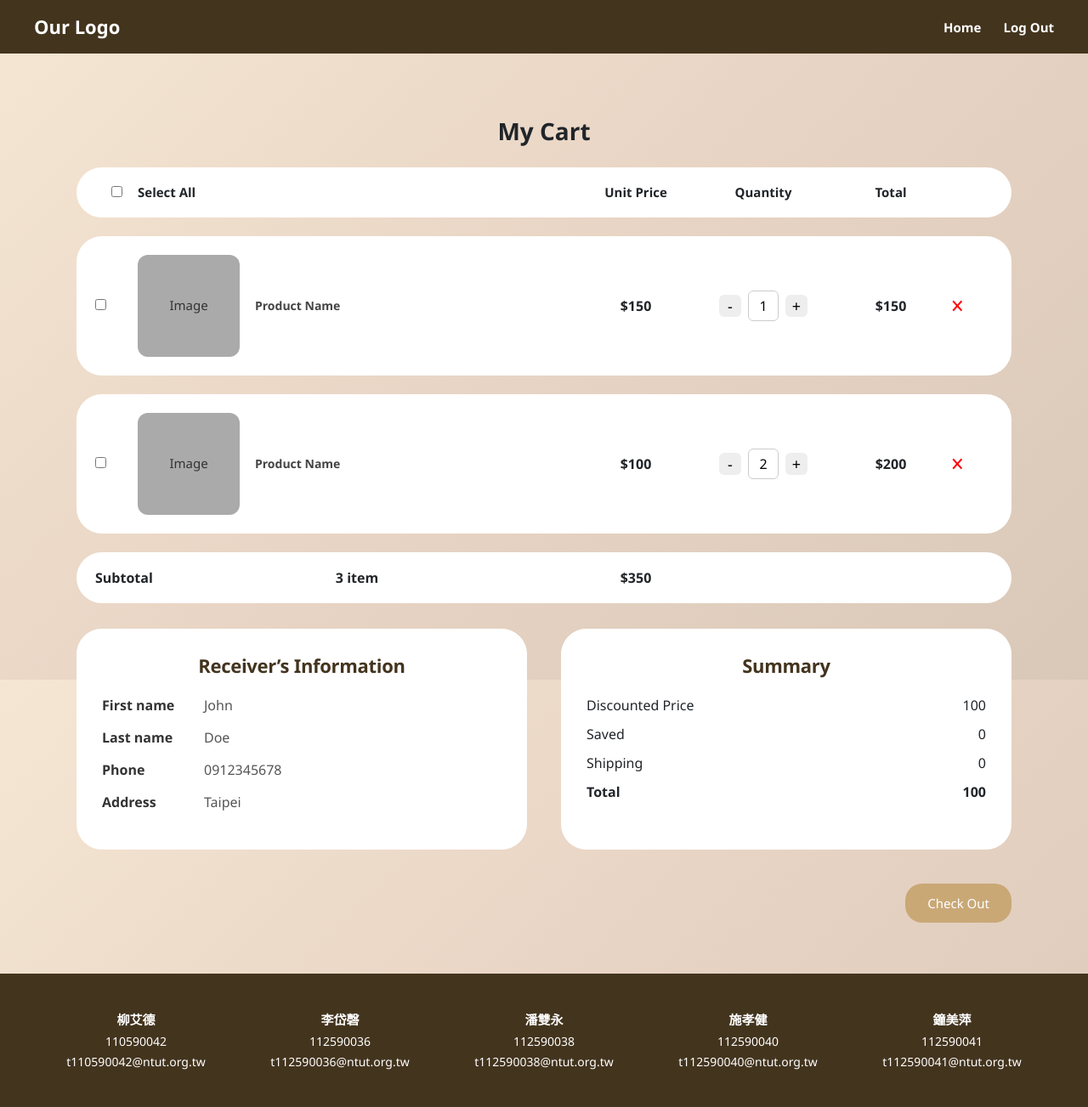
After one commit to psyPan/e-commerce-platform, a Flask app: page /my_cart in a window 1280 px wide. The commit adds this page. Shown: the whole page at 85% size. Run offline with Flask 3, Linux system fonts and the light colour scheme.

Commit message:
Created my cart page

```diff
--- /dev/null
+++ b/flask_store/static/style/my_cart.css
@@ -0,0 +1,285 @@
+/* ===== BASE ===== */
+.cart-wrapper {
+    max-width: 1100px;
+    margin: 30px auto 60px;
+    font-family: 'Segoe UI', Tahoma, Geneva, Verdana, sans-serif;
+}
+
+/* ===== TITLE ===== */
+.cart-title {
+    text-align: center;
+    font-size: 28px;
+    font-weight: 600;
+    margin-bottom: 22px;
+}
+
+/* ===== HEADER ===== */
+.cart-header {
+    display: grid;
+    grid-template-columns: 50px 1fr 120px 140px 120px 50px;
+    align-items: center;
+    background: white;
+    border-radius: 30px;
+    padding: 18px 22px;
+    margin-bottom: 22px;
+}
+
+/* ===== ITEM ===== */
+.cart-item {
+    background: white;
+    border-radius: 30px;
+    padding: 22px;
+    margin-bottom: 22px;
+}
+
+.cart-item {
+    display: grid;
+    grid-template-columns:
+        50px minmax(260px,1fr) 140px 160px 140px 50px;
+    align-items: center;
+}
+
+.cart-subtotal {
+    display: grid;
+    grid-template-columns:
+        50px minmax(260px,1fr) 140px 160px 140px 50px;
+    align-items: center;
+
+    background: white;
+    border-radius: 30px;
+    padding: 18px 22px;
+    font-weight: 600;
+}
+
+.cart-header,
+.cart-item,
+.cart-subtotal {
+    display: grid;
+    grid-template-columns:
+        50px                 /* checkbox */
+        minmax(260px, 1fr)   /* product */
+        140px                /* unit price */
+        160px                /* quantity */
+        140px                /* total */
+        50px;                /* delete */
+    align-items: center;
+}
+
+
+.cart-item > div:nth-child(3),
+.cart-item > div:nth-child(5) {
+    font-weight: 600;
+    font-size: 16px;
+}
+
+.cart-item > div:nth-child(3),
+.cart-item > div:nth-child(4),
+.cart-item > div:nth-child(5) {
+    display: flex;
+    justify-content: center;
+    align-items: center;
+}
+
+.qty-box {
+    display: flex;
+    align-items: center;
+    justify-content: center;
+    gap: 8px;
+}
+
+/* minus & plus */
+.qty-box button {
+    width: 36px;
+    height: 36px;
+    border-radius: 8px;
+    border: none;
+    background: #eee;
+    cursor: pointer;
+
+    display: flex;                 /* 🔥 */
+    align-items: center;           /* 🔥 */
+    justify-content: center;       /* 🔥 */
+    font-size: 18px;
+    line-height: 1;                /* 🔥 PENTING */
+}
+
+/* angka */
+.qty-box input {
+    width: 44px;
+    height: 36px;
+    text-align: center;
+    border-radius: 8px;
+    border: 1px solid #ccc;
+
+    font-size: 16px;
+    line-height: 1;                /* 🔥 */
+    padding: 0;                    /* 🔥 */
+}
+
+
+.cart-item {
+    font-size: 15px;
+}
+
+.cart-header {
+    font-size: 15px;
+    font-weight: 600;
+}
+
+.cart-header > div {
+    text-align: center;
+    font-weight: 600;
+}
+.cart-header > div:nth-child(2) {
+    text-align: left;
+}
+
+
+.product-info {
+    display: flex;
+    align-items: center;
+    gap: 18px;
+}
+
+.product-img {
+    width: 120px;
+    height: 120px;
+    background: #aaa;
+    border-radius: 12px;
+    display: flex;
+    align-items: center;
+    justify-content: center;
+    color: #333;
+}
+
+.product-name {
+    font-weight: 600;
+}
+
+/* ===== QTY ===== */
+.qty-box {
+    display: flex;
+    align-items: center;
+    gap: 8px;
+}
+
+.qty-box button {
+    width: 26px;
+    height: 26px;
+    border-radius: 6px;
+    border: none;
+    background: #eee;
+    cursor: pointer;
+}
+
+.qty-box input {
+    width: 36px;
+    text-align: center;
+    border-radius: 6px;
+    border: 1px solid #ccc;
+}
+
+/* ===== DELETE ===== */
+.delete-btn {
+    background: none;
+    border: none;
+    color: red;
+    font-size: 22px;
+    cursor: pointer;
+}
+
+/* ===== SUBTOTAL ===== */
+.cart-subtotal {
+    display: grid;
+    background: white;
+    border-radius: 30px;
+    padding: 18px 22px;
+    margin-bottom: 30px;
+    font-weight: 600;
+}
+
+/* ===== BOTTOM ===== */
+.cart-bottom {
+    display: grid;
+    grid-template-columns: 1fr 1fr;
+    gap: 40px;
+    margin-bottom: 40px;
+}
+
+.receiver-card,
+.summary-card {
+    background: white;
+    border-radius: 30px;
+    padding: 30px;
+}
+
+/* ===== SECTION TITLES (Receiver & Summary) ===== */
+.receiver-card h3,
+.summary-card h3 {
+    font-family: 'Segoe UI', Tahoma, Geneva, Verdana, sans-serif;
+    font-size: 22px;          /* mirip profile / credit card */
+    font-weight: 700;
+    color: #43341e;
+    text-align: center;
+    margin-bottom: 22px;
+    letter-spacing: -0.3px;  /* bikin smooth */
+}
+
+.summary-card p {
+    display: flex;
+    justify-content: space-between;
+    margin: 10px 0;
+}
+
+.summary-card .total {
+    font-weight: 700;
+}
+
+/* ===== CHECKOUT ===== */
+.checkout-area {
+    display: flex;
+    justify-content: flex-end;
+}
+
+.checkout-btn {
+    padding: 12px 26px;
+    border-radius: 20px;
+    border: none;
+    background: #c9a876;
+    font-size: 15px;
+    color: white;
+    cursor: pointer;
+}
+
+.checkout-btn:hover {
+    background: #2f2516;
+}
+
+.receiver-row {
+    display: grid;
+    grid-template-columns: 120px 1fr; /* label | value */
+    align-items: center;
+    margin-bottom: 14px;
+}
+
+.receiver-row span {
+    font-weight: 600;
+    color: #333;
+}
+
+.receiver-row p {
+    margin: 0;
+    color: #555;
+}
+
+.cart-grid {
+    display: grid;
+    grid-template-columns:
+        50px                 /* checkbox */
+        minmax(260px, 1fr)   /* product */
+        140px                /* unit price */
+        160px                /* quantity */
+        140px                /* total */
+        50px;                /* delete */
+    align-items: center;
+}
--- a/flask_store/templates/change_password.html
+++ b/flask_store/templates/change_password.html
@@ -25,7 +25,7 @@
         <a class="side-btn" href="{{ url_for('users.credit') }}">My Credit Card</a>
         <a class="side-btn active" href="{{ url_for('users.change_password') }}">Change Password</a>
         <a class="side-btn" href="{{ url_for('users.order_history') }}">Order History</a>
-        <a class="side-btn" href="#">My Cart</a>
+        <a class="side-btn" href="{{ url_for('users.my_cart') }}">My Cart</a>
     </div>
 
     <!-- MAIN -->
--- a/flask_store/templates/credit_card.html
+++ b/flask_store/templates/credit_card.html
@@ -27,7 +27,7 @@
         <a class="side-btn active">My Credit Card</a>
         <a class="side-btn" href="{{ url_for('users.change_password') }}">Change Password</a>
         <a class="side-btn" href="{{ url_for('users.order_history') }}">Order History</a>
-        <a href="#" class="side-btn">My Cart</a>
+        <a class="side-btn" href="{{ url_for('users.my_cart') }}">My Cart</a>
     </div>
 
     <div class="credit-container">
--- /dev/null
+++ b/flask_store/templates/my_cart.html
@@ -0,0 +1,130 @@
+{% extends "index.html" %}
+
+{% block navbar %}
+<div class="navbar">
+    <div class="logo">
+        <a href="{{ url_for('users.home') }}">Our Logo</a>
+    </div>
+    <div class="nav-links">
+        <a href="{{ url_for('users.home') }}">Home</a>
+        <a href="{{ url_for('users.logout') }}">Log Out</a>
+    </div>
+</div>
+{% endblock navbar %}
+
+{% block content %}
+<link rel="stylesheet" href="{{ url_for('static', filename='style/home.css') }}">
+<link rel="stylesheet" href="{{ url_for('static', filename='style/my_cart.css') }}">
+
+<div class="cart-wrapper">
+
+    <div class="cart-title">My Cart</div>
+
+    <!-- HEADER -->
+    <div class="cart-header">
+        <div class="col-check"><input type="checkbox"></div>
+        <div class="col-product">Select All</div>
+        <div class="col-price">Unit Price</div>
+        <div class="col-qty">Quantity</div>
+        <div class="col-total">Total</div>
+        <div class="col-action"></div>
+    </div>
+
+    <!-- ITEM -->
+    <div class="cart-item">
+        <div class="col-check"><input type="checkbox"></div>
+
+        <div class="col-product product-info">
+            <div class="product-img">Image</div>
+            <div class="product-name">Product Name</div>
+        </div>
+
+        <div class="col-price">$150</div>
+
+        <div class="col-qty qty-box">
+            <button>-</button>
+            <input type="text" value="1">
+            <button>+</button>
+        </div>
+
+        <div class="col-total">$150</div>
+
+        <div class="col-action">
+            <button class="delete-btn">✕</button>
+        </div>
+    </div>
+
+    <div class="cart-item">
+        <div class="col-check"><input type="checkbox"></div>
+
+        <div class="col-product product-info">
+            <div class="product-img">Image</div>
+            <div class="product-name">Product Name</div>
+        </div>
+
+        <div class="col-price">$100</div>
+
+        <div class="col-qty qty-box">
+            <button>-</button>
+            <input type="text" value="2">
+            <button>+</button>
+        </div>
+
+        <div class="col-total">$200</div>
+
+        <div class="col-action">
+            <button class="delete-btn">✕</button>
+        </div>
+    </div>
+
+    <!-- SUBTOTAL -->
+    <div class="cart-subtotal">
+        <span>Subtotal</span>
+        <div style="text-align:center;">3 item</div>
+        <div style="text-align:center;">$350</div>
+    </div>
+
+    <!-- BOTTOM SECTION -->
+    <div class="cart-bottom">
+
+        <div class="receiver-card">
+            <h3>Receiver’s Information</h3>
+
+            <div class="receiver-row">
+                <span>First name</span>
+                <p>John</p>
+            </div>
+
+            <div class="receiver-row">
+                <span>Last name</span>
+                <p>Doe</p>
+            </div>
+
+            <div class="receiver-row">
+                <span>Phone</span>
+                <p>0912345678</p>
+            </div>
+
+            <div class="receiver-row">
+                <span>Address</span>
+                <p>Taipei</p>
+            </div>
+        </div>
+
+
+        <div class="summary-card">
+            <h3>Summary</h3>
+            <p><span>Discounted Price</span><span>100</span></p>
+            <p><span>Saved</span><span>0</span></p>
+            <p><span>Shipping</span><span>0</span></p>
+            <p class="total"><span>Total</span><span>100</span></p>
+        </div>
+
+    </div>
+
+    <div class="checkout-area">
+        <button class="checkout-btn">Check Out</button>
+    </div>
+
+</div>
+{% endblock %}
--- a/flask_store/templates/order_history.html
+++ b/flask_store/templates/order_history.html
@@ -24,7 +24,7 @@
         <a class="side-btn" href="{{ url_for('users.credit') }}">My Credit Card</a>
         <a class="side-btn" href="{{ url_for('users.change_password') }}">Change Password</a>
         <a class="side-btn active">Order History</a>
-        <a class="side-btn" href="#">My Cart</a>
+        <a class="side-btn" href="{{ url_for('users.my_cart') }}">My Cart</a>
     </div>
 
     <!-- MAIN -->
--- a/flask_store/templates/profile.html
+++ b/flask_store/templates/profile.html
@@ -24,7 +24,7 @@
         <a class="side-btn" href="{{ url_for('users.credit') }}">My Credit Card</a>
         <a class="side-btn" href="{{ url_for('users.change_password') }}">Change Password</a>
         <a class="side-btn" href="{{ url_for('users.order_history') }}">Order History</a>
-        <a class="side-btn">My Cart</a>
+        <a class="side-btn" href="{{ url_for('users.my_cart') }}">My Cart</a>
     </div>
 
     <!-- MAIN CONTENT -->
--- a/flask_store/users/routes.py
+++ b/flask_store/users/routes.py
@@ -80,3 +80,7 @@ def change_password():
 @users.route('/order_history')
 def order_history():
     return render_template('order_history.html')
+
+@users.route('/my_cart')
+def my_cart():
+    return render_template('my_cart.html')
```
